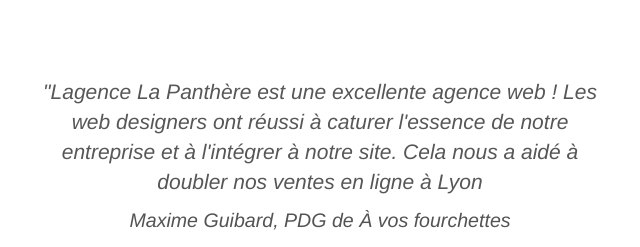
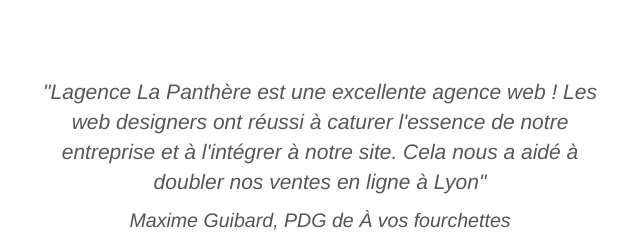
Before and after one commit to Revoky/FannyCostesRossignol_projet4, a plain HTML site: page index.html in a window 1280 px wide. Shown: the part 1046-1293 px from the top of the page, 320-960 px from the left. Drawn offline with Linux system fonts and the light colour scheme.

Commit message:
final modifications 2

```diff
--- a/index.html
+++ b/index.html
@@ -103,7 +103,7 @@
 		</div>
 		<div class="row voffset-lg voffset">
 			<div class="col-xs-12 col-md-8 col-md-offset-2 text-center">
-				<p class="citation">"Lagence La Panthère est une excellente agence web ! Les <br/> web designers ont réussi à caturer l'essence de notre <br/> entreprise et à l'intégrer à notre site. Cela nous a aidé à <br/> doubler nos ventes en ligne à Lyon</p>
+				<p class="citation">"Lagence La Panthère est une excellente agence web ! Les <br/> web designers ont réussi à caturer l'essence de notre <br/> entreprise et à l'intégrer à notre site. Cela nous a aidé à <br/> doubler nos ventes en ligne à Lyon"</p>
 				<div class="name_citation">Maxime Guibard, PDG de À vos fourchettes</div>
 			</div>
 		</div>
```
